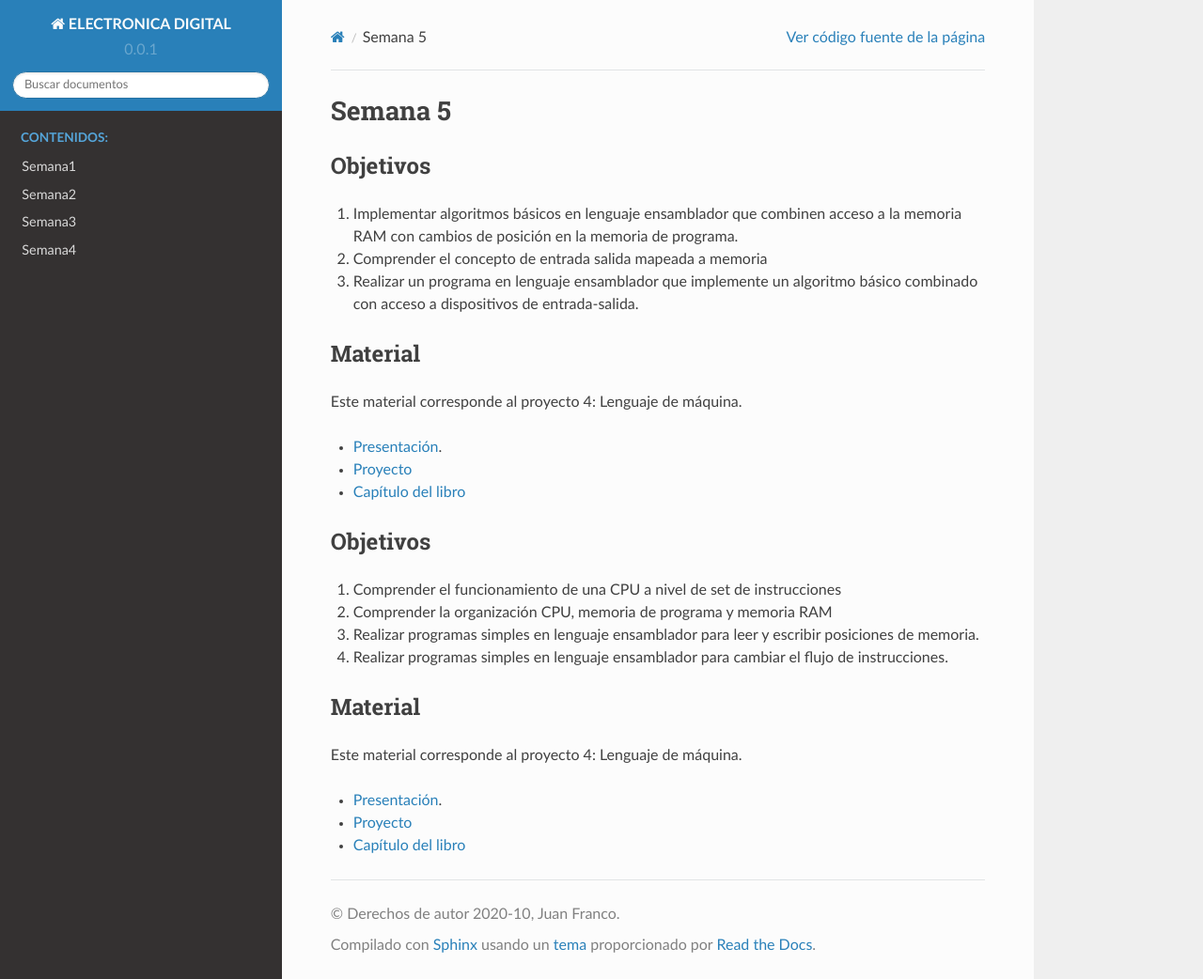
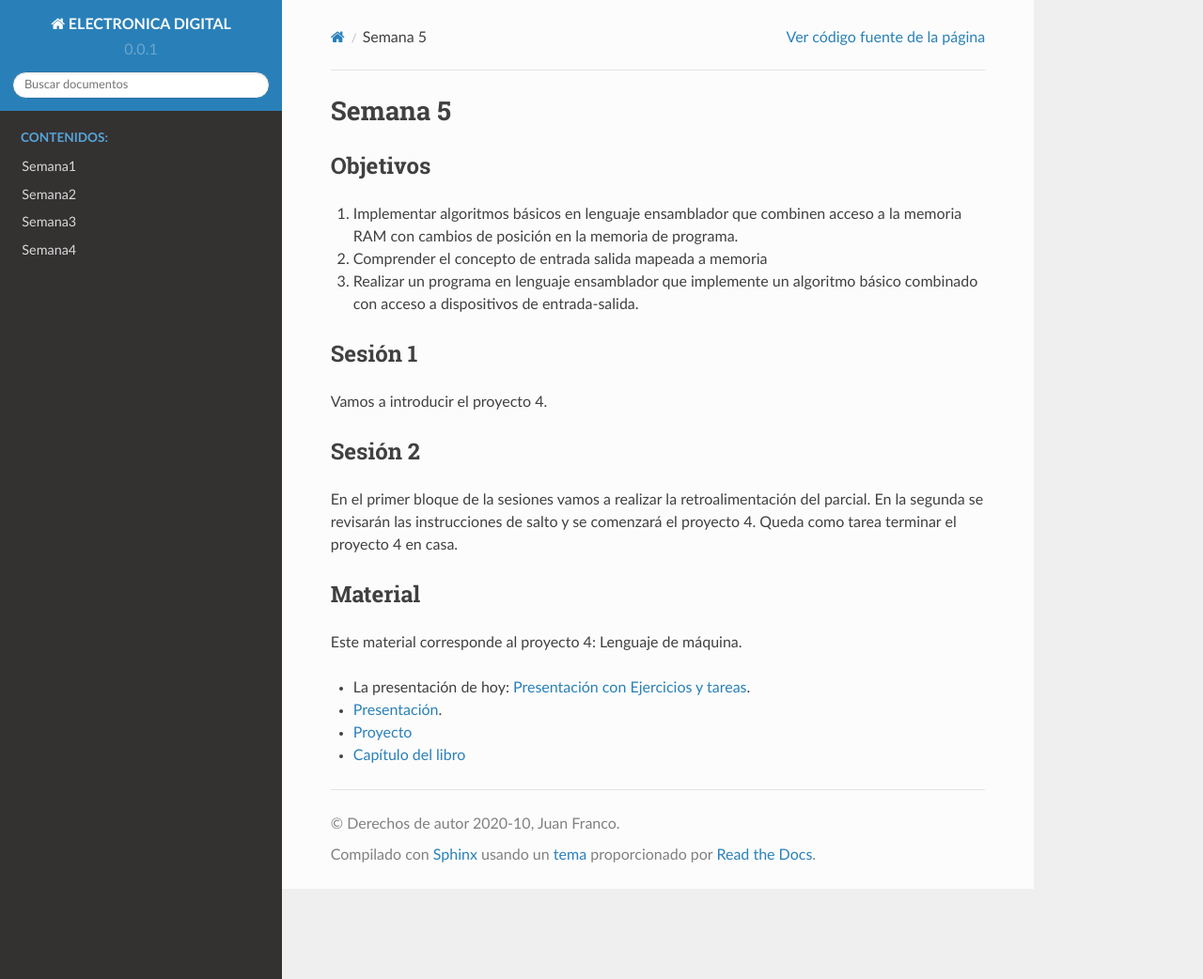
Before and after one commit to juanferfranco/ElectronicaDigital, a Sphinx documentation site: the page built from docs/_semana5/semana5.rst, in a window 1280 px wide and 1042 px high. Shown: the whole window at 94% size. Built offline with Sphinx 7.4.7 and the Read the Docs theme 2.0.0, drawn with Linux system fonts in a browser that asks for light colours.

Commit message:
add week 5

```diff
--- a/docs/_semana5/semana5.rst
+++ b/docs/_semana5/semana5.rst
@@ -9,26 +9,23 @@ Objetivos
 3. Realizar un programa en lenguaje ensamblador que implemente un algoritmo básico combinado
    con acceso a dispositivos de entrada-salida.
 
-Material
+
+Sesión 1
 ---------
-Este material corresponde al proyecto 4: Lenguaje de máquina.
+Vamos a introducir el proyecto 4.
 
-* `Presentación <https://docs.wixstatic.com/ugd/44046b_4a28a2456639425896f6cc1c7a51da88.pdf>`__.
-* `Proyecto <https://www.nand2tetris.org/project04>`__
-* `Capítulo del libro <https://docs.wixstatic.com/ugd/44046b_7ef1c00a714c46768f08c459a6cab45a.pdf>`__
+Sesión 2
+---------
+En el primer bloque de la sesiones vamos a realizar la retroalimentación del parcial. En
+la segunda se revisarán las instrucciones de salto y se comenzará el proyecto 4. Queda
+como tarea terminar el proyecto 4 en casa.
 
-
-Objetivos
-----------
-1. Comprender el funcionamiento de una CPU a nivel de set de instrucciones
-2. Comprender la organización CPU, memoria de programa y memoria RAM
-3. Realizar programas simples en lenguaje ensamblador para leer y escribir posiciones de memoria.
-4. Realizar programas simples en lenguaje ensamblador para cambiar el flujo de instrucciones.
 
 Material
 ---------
 Este material corresponde al proyecto 4: Lenguaje de máquina.
 
+* La presentación de hoy: `Presentación con Ejercicios y tareas <https://drive.google.com/open?id=1z0bQMiwobVZOGovkFABp4iw7QWXQpb6fgvEKmkm0bak>`__.
 * `Presentación <https://docs.wixstatic.com/ugd/44046b_4a28a2456639425896f6cc1c7a51da88.pdf>`__.
 * `Proyecto <https://www.nand2tetris.org/project04>`__
 * `Capítulo del libro <https://docs.wixstatic.com/ugd/44046b_7ef1c00a714c46768f08c459a6cab45a.pdf>`__
```
